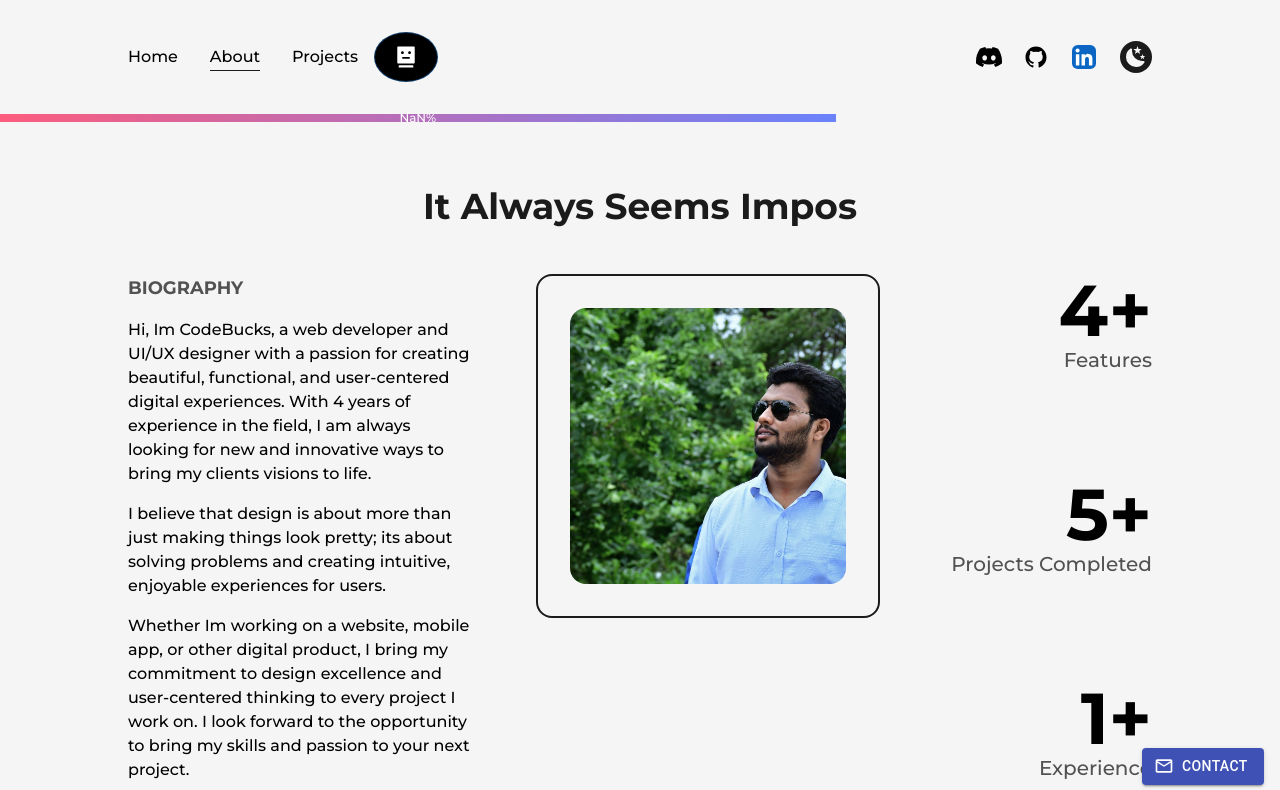
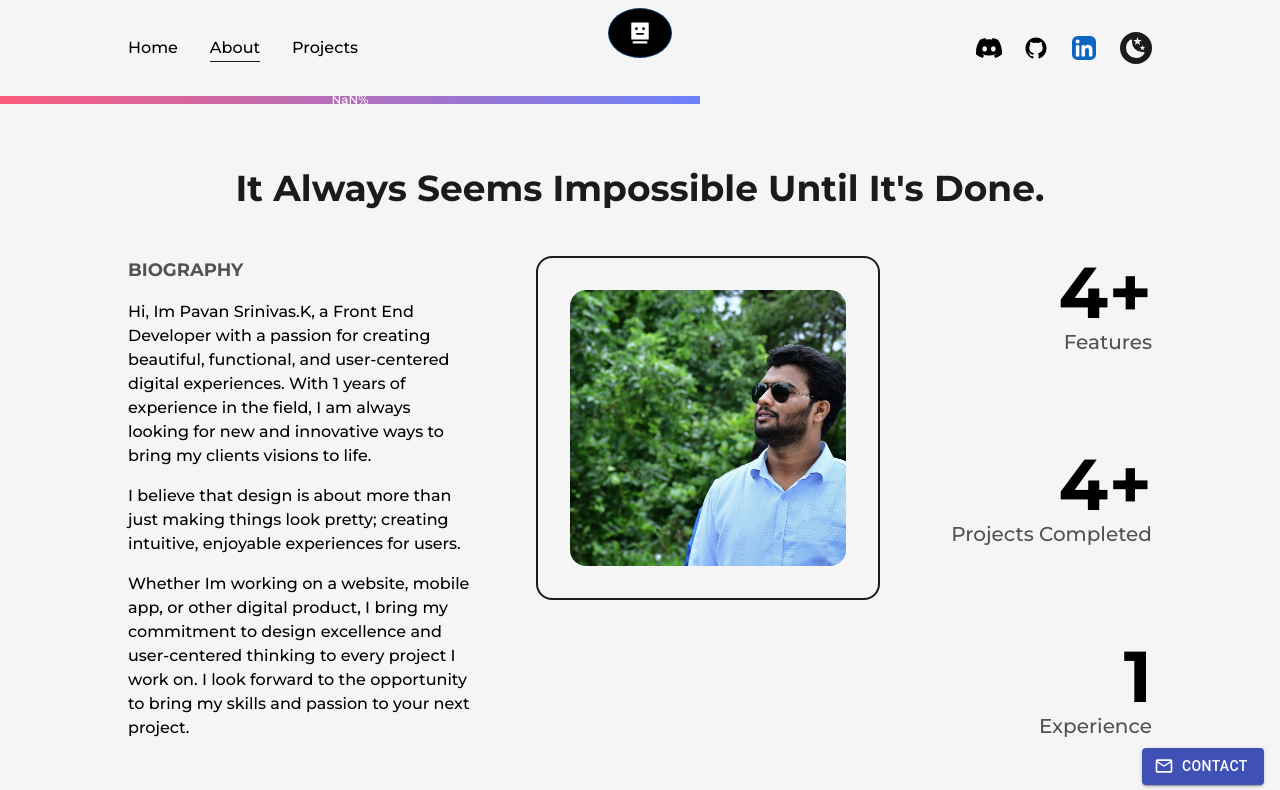
Before and after one commit to kpspavan/PavanFE, a Next.js app: page /about in a window 1280 px wide. Shown: the top 790 px of the page. Built offline with nearby package versions, Linux system fonts and the light colour scheme.

Commit message:
minor ui changes

```diff
--- a/src/components/ChatBot.js
+++ b/src/components/ChatBot.js
@@ -58,7 +58,7 @@ const ChatBot = ({ onExperienceClick }) => {
     setMessage(""); // Reset previous message
 
     const aboutText =
-      "I am a front-end developer with expertise in React.js and CSS frameworks. If you want to know more about me...";
+      "I am a front-end developer with expertise in React.js . If you want to know more about me...";
     let currentIndex = 0;
 
     const typeWriter = setInterval(() => {
--- a/src/components/NavBar.js
+++ b/src/components/NavBar.js
@@ -98,7 +98,6 @@ const Navbar = () => {
           <CustomLink href="/" title="Home" className={"mr-4"} />
           <CustomLink href="/about" title="About" className={"mx-4"} />
           <CustomLink href="/projects" title="Projects" className={"mx-4"} />
-          <Chatbot  />
 
 
         </nav>
@@ -247,6 +246,9 @@ const Navbar = () => {
           </nav>
         </motion.div>
       ) : null}
+      <div className="absolute left-[50%] top-2 translate-x-[-50%]  md:translate-x-[-50%] md:right-8 md:top-0 md:bottom-auto md:left-auto md:absolute lg:left-[90%] ">
+        <Chatbot />
+      </div>
     </header>
   );
 };
--- a/src/pages/about.js
+++ b/src/pages/about.js
@@ -48,6 +48,9 @@ const About = () => {
   const [displayText, setDisplayText] = useState("");
   const experienceRef = useRef(null);
 
+
+
+
   useEffect(() => {
     if (router.asPath.includes("#experience")) {
       setTimeout(() => {
@@ -70,7 +73,7 @@ const About = () => {
     const interval = setInterval(() => {
       const nextChar = text.charAt(displayText.length);
       setDisplayText((prevText) => prevText + nextChar);
-    }, 300);
+    }, 100);
 
     return () => {
       clearInterval(interval);
@@ -100,15 +103,15 @@ const About = () => {
                 Biography
               </h2>
               <p className="font-medium ">
-                Hi, Im CodeBucks, a web developer and UI/UX designer with a
+                Hi, Im Pavan Srinivas.K, a Front End Developer  with a
                 passion for creating beautiful, functional, and user-centered
-                digital experiences. With 4 years of experience in the field, I
+                digital experiences. With 1 years of experience in the field, I
                 am always looking for new and innovative ways to bring my
                 clients visions to life.
               </p>
               <p className="font-medium my-4">
                 I believe that design is about more than just making things look
-                pretty; its about solving problems and creating intuitive,
+                pretty; creating intuitive,
                 enjoyable experiences for users.
               </p>
               <p className="font-medium">
@@ -142,7 +145,7 @@ const About = () => {
               </div>
               <div className="flex flex-col items-end justify-center xl:items-center">
                 <span className="inline-block text-7xl font-bold md:text-6xl sm:text-5xl xs:text-4xl">
-                  <AnimatedNumber value={5} />+
+                  <AnimatedNumber value={4} />+
                 </span>
                 <h2 className="text-xl font-medium capitalize text-dark/75 dark:text-light/75 xl:text-center md:text-lg sm:text-base xs-text-sm">
                   Projects completed
@@ -150,7 +153,7 @@ const About = () => {
               </div>
               <div className="flex flex-col items-end justify-center xl:items-center">
                 <span className="inline-block text-7xl font-bold md:text-6xl sm:text-5xl xs:text-4xl">
-                  <AnimatedNumber value={1} />+
+                  <AnimatedNumber value={1} />
                 </span>
                 <h2
                   ref={experienceRef}
--- a/src/pages/projects.js
+++ b/src/pages/projects.js
@@ -5,12 +5,8 @@ import Layout from "../components/Layout";
 import Link from "next/link";
 import Image from "next/image";
 import { GithubIcon } from "../components/icons";
-// import project1 from "../../public/images/projects/crypto-screener-cover-image.jpg";
 import project1 from '../../public/images/projects/home-lg-bg.png'
 
-import project2 from '../../public/images/projects/unnamed.jpg'
-import project3 from '../../public/images/projects/login_Empty.png'
-import project4 from '../../public/images/projects/Screenshot (1).png'
 
 import { motion } from "framer-motion";
 import TransitionEffect from "@/components/TransitionEffect";
```
